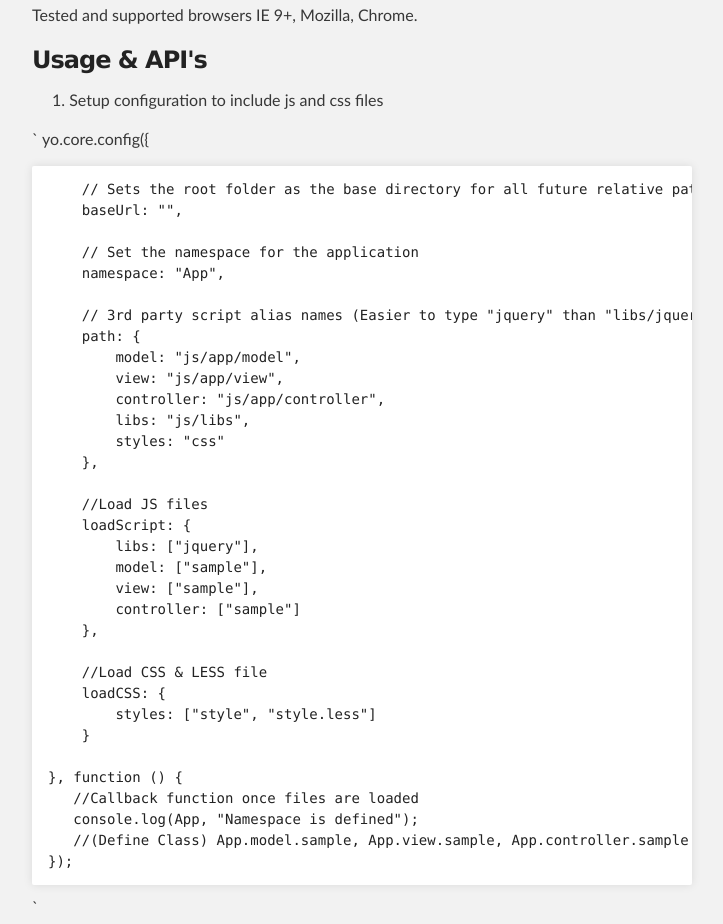
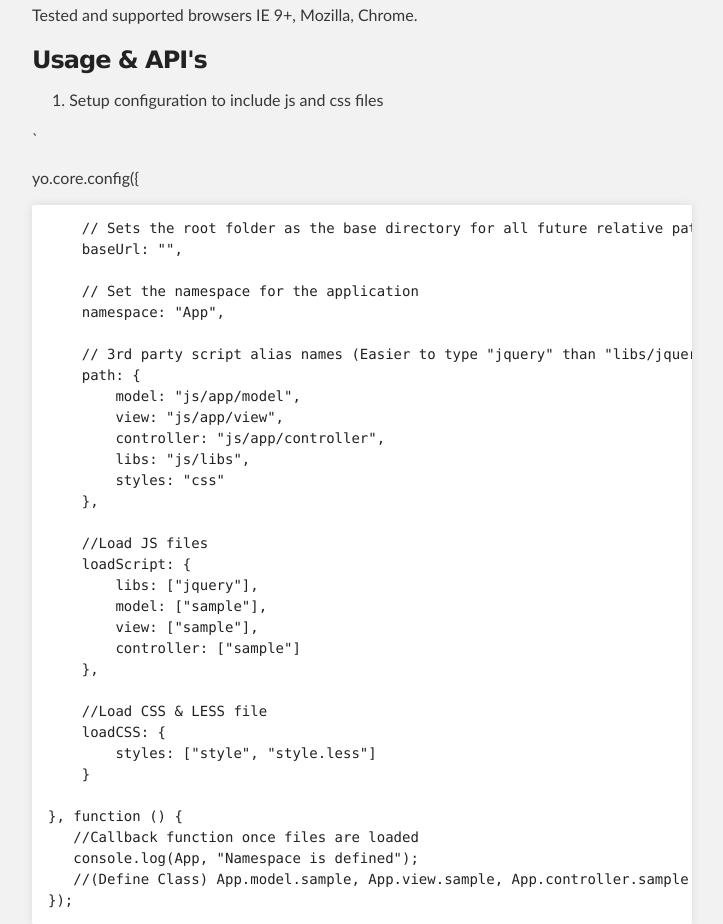
Before and after one commit to ajainvivek/Yo.js, a plain HTML site: page index.html in a window 1280 px wide. Shown: the part 859-1783 px from the top of the page, without its empty margins (288-1011 px from the left). Drawn offline with Linux system fonts and the light colour scheme.

```diff
--- a/index.html
+++ b/index.html
@@ -56,8 +56,9 @@
 
 <ol>
 <li>Setup configuration to include js and css files</li>
-</ol><p>`
-yo.core.config({</p>
+</ol><p>`</p>
+
+<p>yo.core.config({</p>
 
 <pre><code>    // Sets the root folder as the base directory for all future relative paths
     baseUrl: "",
```
Also changed, not shown: params.json (+1 -1 lines).
